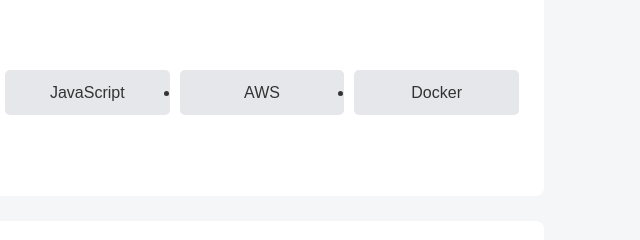
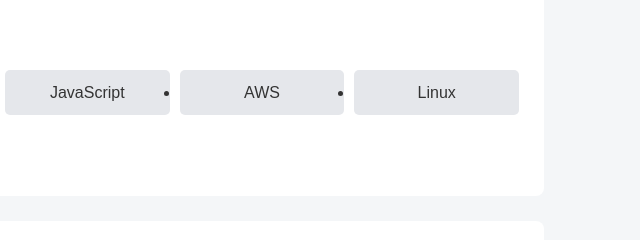
Before and after one commit to rajpraveen27/devops-project, a plain HTML site: page index.html in a window 1280 px wide. Shown: the part 470-710 px from the top of the page, 640-1280 px from the left. Drawn offline with Linux system fonts and the light colour scheme.

Commit message:
changed the code in file

```diff
--- a/index.html
+++ b/index.html
@@ -40,7 +40,7 @@
       <li>HTML & CSS</li>
       <li>JavaScript</li>
       <li>AWS</li>
-      <li>Docker</li>
+      <li>Linux</li>
       <li>Git & GitHub</li>
       <li>Problem Solving</li>
     </ul>
```
